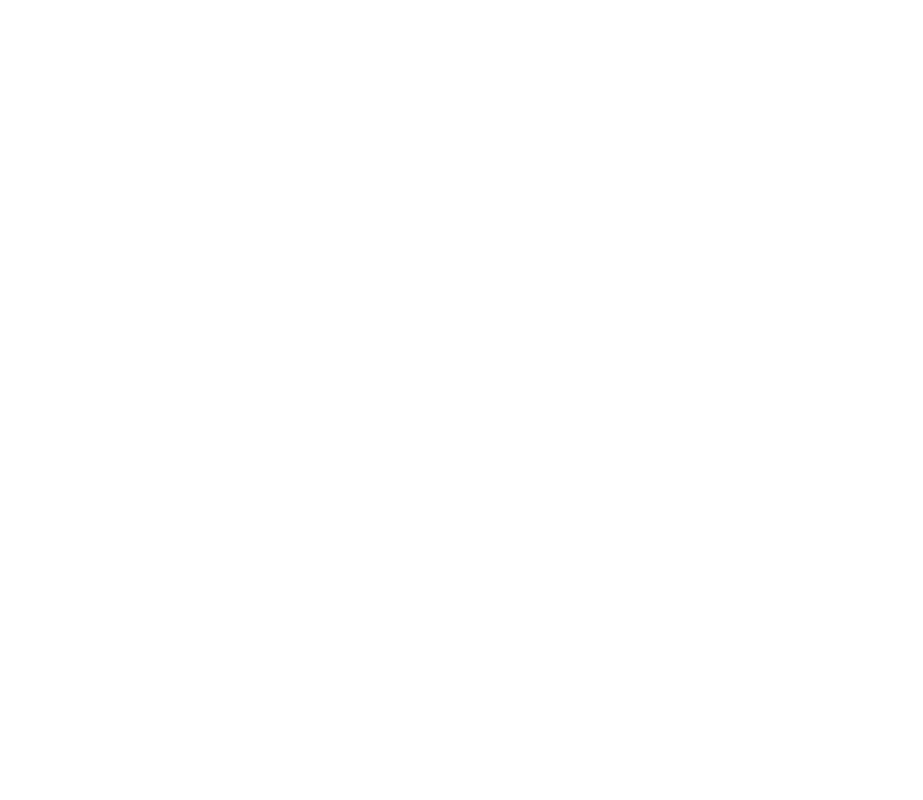
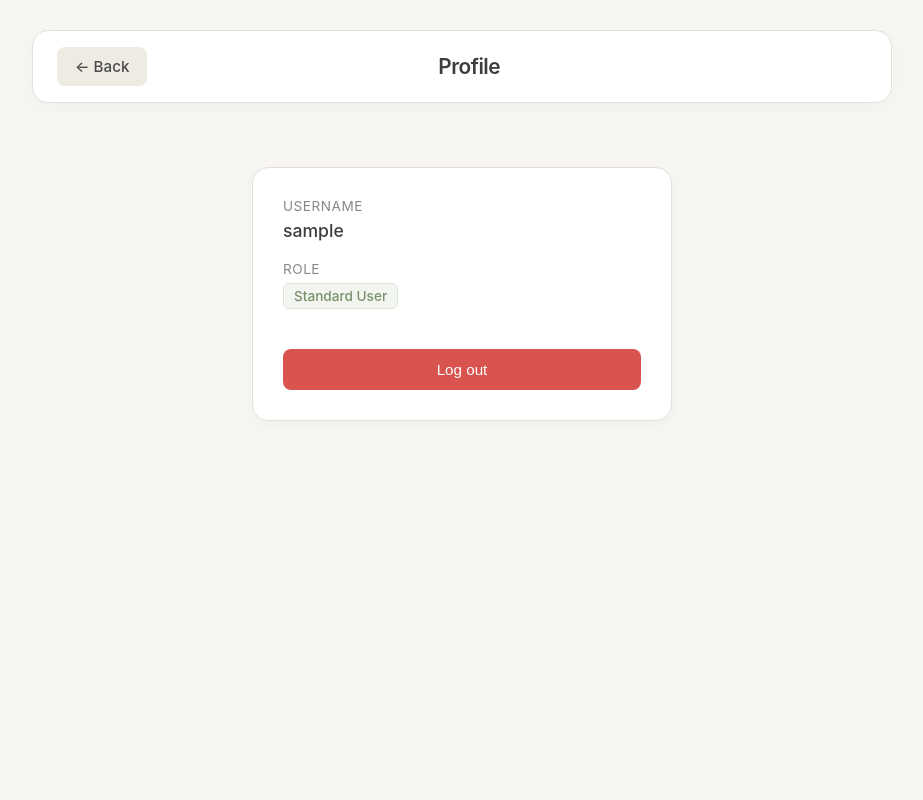
Before and after one commit to KirillZavadski/release-tracker, a Flask app: page /profile in a window 1280 px wide. Before the commit the part shown is empty. Shown: the whole page, without its empty margins (178-1101 px from the left). Run offline with Flask 3, Linux system fonts and the light colour scheme; the visitor is signed in with stand-in values (Sample User, id 1).

Commit message:
added user page

```diff
--- a/app/procedures/pages.py
+++ b/app/procedures/pages.py
@@ -55,3 +55,9 @@ def releases_page(service_id):
 @login_required
 def profile_page():
     return render_template('profile.html', user=current_user)
+
+@pages_bp.route('/logout', methods=['POST', 'GET'])
+@login_required
+def logout():
+    logout_user()
+    return redirect(url_for('pages.login_page'))
--- a/app/templates/main_page.html
+++ b/app/templates/main_page.html
@@ -291,7 +291,7 @@
             <h1 class="app-title">Release Tracker</h1>
 
             <!-- Right: Profile icon -->
-            <a href="/pages/profile" class="profile-link" title="Profile">
+            <a href="/profile" class="profile-link" title="Profile">
                 <svg viewBox="0 0 24 24">
                     <path d="M12 12c2.21 0 4-1.79 4-4s-1.79-4-4-4-4 1.79-4 4 1.79 4 4 4zm0 2c-2.67 0-8 1.34-8 4v2h16v-2c0-2.66-5.33-4-8-4z"/>
                 </svg>
--- a/app/templates/profile.html
+++ b/app/templates/profile.html
@@ -0,0 +1,199 @@
+<!DOCTYPE html>
+<html lang="ru">
+<head>
+    <meta charset="UTF-8">
+    <meta name="viewport" content="width=device-width, initial-scale=1.0">
+    <title>Release Tracker — Profile</title>
+    <style>
+        :root {
+            --bg-color: #f7f6f2;        /* Pastel cream background */
+            --card-bg: #ffffff;         /* White card background */
+            --text-color: #4a4a4a;      /* Soft dark-grey text */
+            --accent-color: #8da47e;    /* Pastel olive-green */
+            --accent-hover: #79906b;    /* Hover state for accent */
+            --border-color: #e3e0db;    /* Border color */
+        }
+
+        body {
+            margin: 0;
+            padding: 0;
+            font-family: -apple-system, BlinkMacSystemFont, "Segoe UI", Roboto, sans-serif;
+            background-color: var(--bg-color);
+            color: var(--text-color);
+            display: flex;
+            flex-direction: column;
+            min-height: 100vh;
+            box-sizing: border-box;
+        }
+
+        .main-container {
+            max-width: 900px;
+            width: 100%;
+            margin: 0 auto;
+            padding: 30px 20px;
+            display: flex;
+            flex-direction: column;
+            flex: 1;
+            box-sizing: border-box;
+        }
+
+        /* Top navigation panel */
+        .top-nav {
+            background-color: var(--card-bg);
+            border: 1px solid var(--border-color);
+            border-radius: 16px;
+            padding: 16px 24px;
+            display: flex;
+            align-items: center;
+            justify-content: space-between;
+            box-shadow: 0 4px 20px rgba(0, 0, 0, 0.03);
+            margin-bottom: 24px;
+        }
+
+        /* Back button (on the left) */
+        .back-btn {
+            background-color: #eeebe3;
+            color: var(--text-color);
+            border: none;
+            border-radius: 8px;
+            padding: 10px 18px;
+            font-size: 0.95rem;
+            font-weight: 500;
+            cursor: pointer;
+            text-decoration: none;
+            transition: background-color 0.2s;
+        }
+
+        .back-btn:hover {
+            background-color: #e3e0db;
+        }
+
+        /* Title in the center */
+        .app-title {
+            font-size: 1.3rem;
+            font-weight: 600;
+            color: #3d3d3d;
+            margin: 0;
+            letter-spacing: -0.5px;
+        }
+
+        /* Empty placeholder on the right for balance */
+        .nav-right-placeholder {
+            width: 76px; /* Ширина примерно балансирует кнопку "Назад" слева */
+        }
+
+        /* Profile card container */
+        .profile-card {
+            background-color: var(--card-bg);
+            border-radius: 16px;
+            padding: 30px;
+            border: 1px solid var(--border-color);
+            box-shadow: 0 4px 15px rgba(0, 0, 0, 0.03);
+            max-width: 420px;
+            width: 100%;
+            margin: 40px auto;
+            box-sizing: border-box;
+        }
+
+        .profile-row {
+            margin-bottom: 20px;
+        }
+
+        .profile-row label {
+            font-size: 0.85rem;
+            color: #888;
+            display: block;
+            margin-bottom: 6px;
+            text-transform: uppercase;
+            letter-spacing: 0.5px;
+        }
+
+        .profile-row .value {
+            font-size: 1.1rem;
+            color: #3d3d3d;
+            font-weight: 500;
+        }
+
+        /* Badges for status */
+        .badge {
+            display: inline-block;
+            padding: 4px 10px;
+            border-radius: 6px;
+            font-size: 0.85rem;
+            font-weight: 500;
+        }
+
+        .badge-admin {
+            background-color: #fdf2f2;
+            color: #d9534f;
+            border: 1px solid #f9d6d5;
+        }
+
+        .badge-user {
+            background-color: #f2f5f0;
+            color: var(--accent-hover);
+            border: 1px solid #dbe5d5;
+        }
+
+        /* Logout button */
+        .logout-btn {
+            background-color: #d9534f;
+            color: white;
+            border: none;
+            border-radius: 8px;
+            padding: 12px;
+            font-size: 0.95rem;
+            font-weight: 500;
+            cursor: pointer;
+            width: 100%;
+            transition: background-color 0.2s;
+            margin-top: 10px;
+        }
+
+        .logout-btn:hover {
+            background-color: #c9302c;
+        }
+    </style>
+</head>
+<body>
+
+    <div class="main-container">
+        <!-- Top navigation panel -->
+        <div class="top-nav">
+            <!-- Left: Back button -->
+            <a href="/" class="back-btn">← Back</a>
+
+            <!-- Center: App title -->
+            <h1 class="app-title">Profile</h1>
+
+            <!-- Right: Balanced empty space -->
+            <div class="nav-right-placeholder"></div>
+        </div>
+
+        <!-- Profile Card -->
+        <div class="profile-card">
+            <div class="profile-row">
+                <label>Username</label>
+                <div class="value">{{ user.username }}</div>
+            </div>
+
+            <div class="profile-row" style="margin-bottom: 30px;">
+                <label>Role</label>
+                <div class="value">
+                    {% if user.is_admin %}
+                        <span class="badge badge-admin">Administrator</span>
+                    {% else %}
+                        <span class="badge badge-user">Standard User</span>
+                    {% endif %}
+                </div>
+            </div>
+
+            <!-- Logout form -->
+            <form action="{{ url_for('pages.logout') }}" method="POST">
+                <button type="submit" class="logout-btn">Log out</button>
+            </form>
+        </div>
+    </div>
+
+</body>
+</html>
```
Also changed, not shown: app/procedures/services.py (line endings or trailing spaces).
